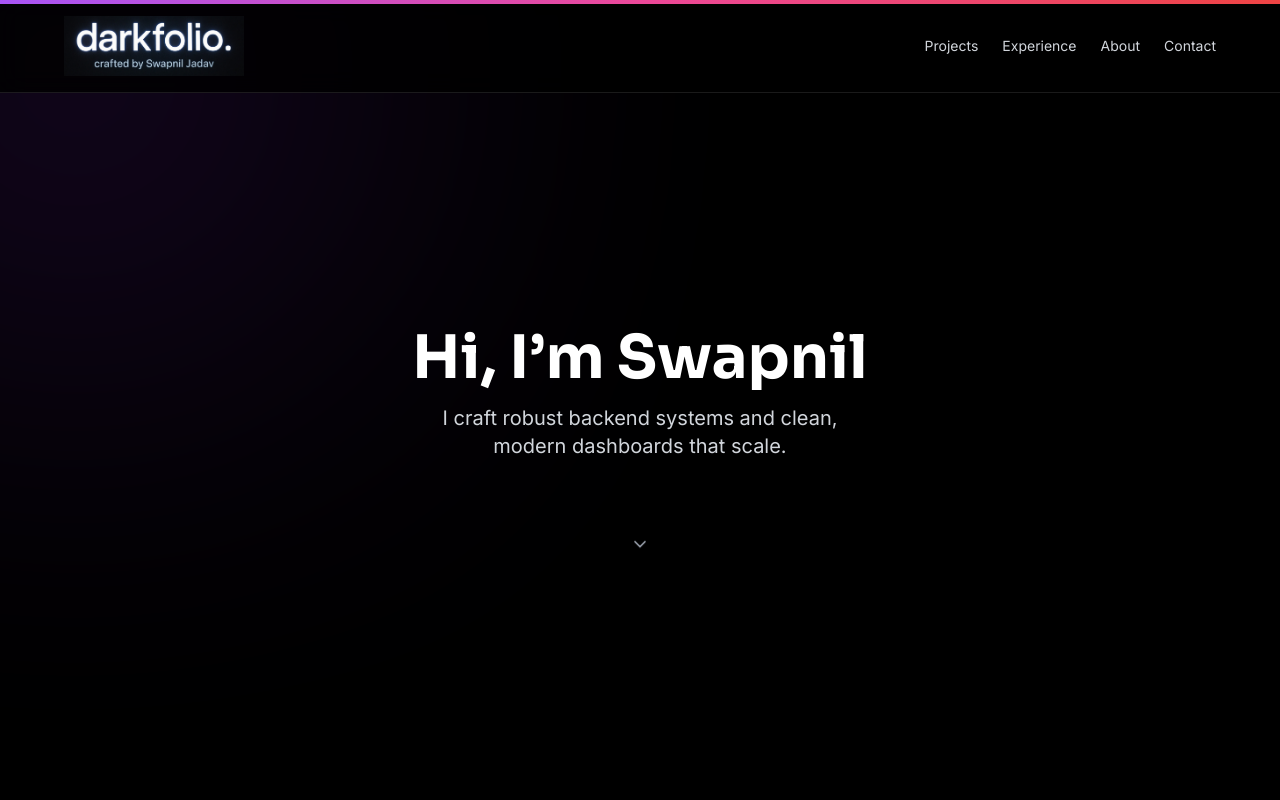
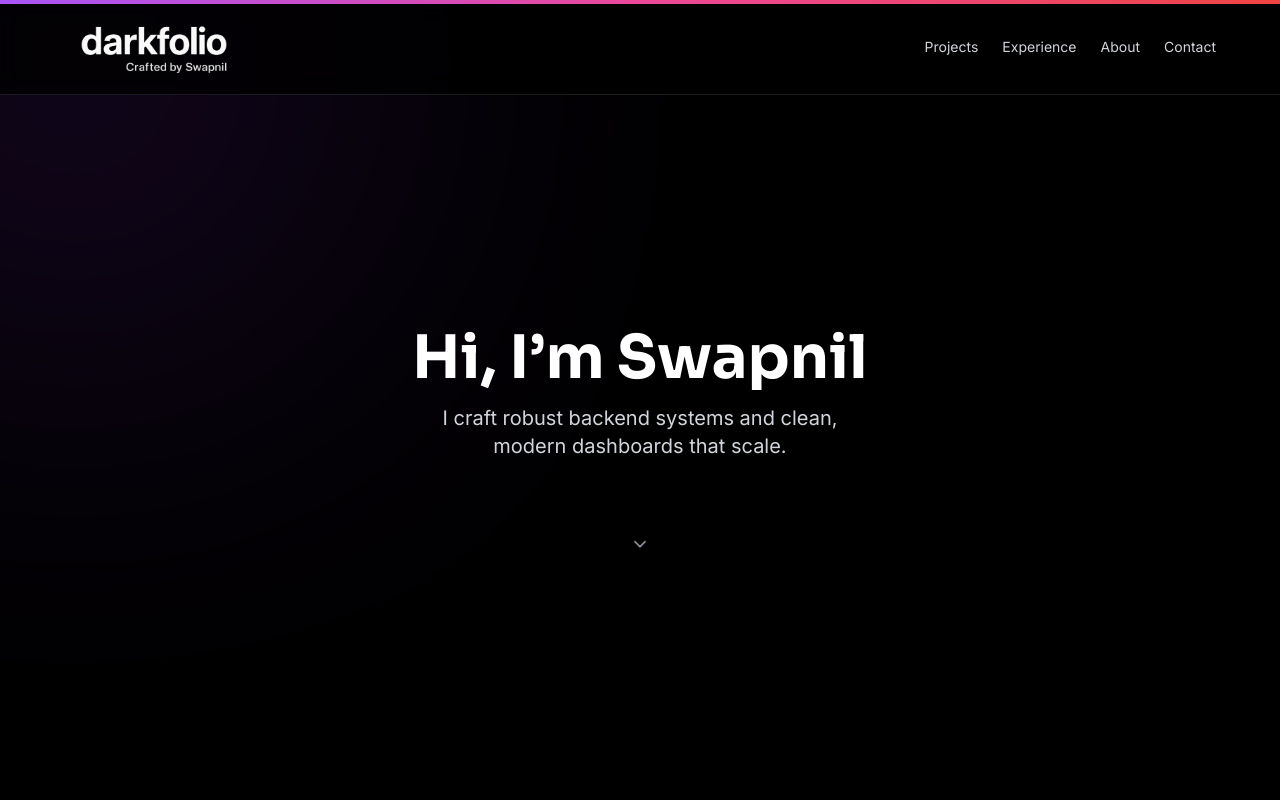
Before and after one commit to swapniljadav/darkfolio, a Next.js app: page / in a window 1280 px wide. Shown: the top 800 px of the page. Built offline with nearby package versions, Linux system fonts and the light colour scheme.

Commit message:
Changed to png Logo

```diff
--- a/src/components/Navbar.tsx
+++ b/src/components/Navbar.tsx
@@ -11,7 +11,7 @@ export default function Navbar() {
         {/* LOGO ONLY */}
         <Link href="#hero" className="flex items-center group">
           <Image
-            src="/logo-darkfolio.jpg"
+            src="/darkfolio-logo.png"
             alt="darkfolio logo"
             width={140}
             height={40}
```
Also changed, not shown: public/darkfolio-logo.png (added).
